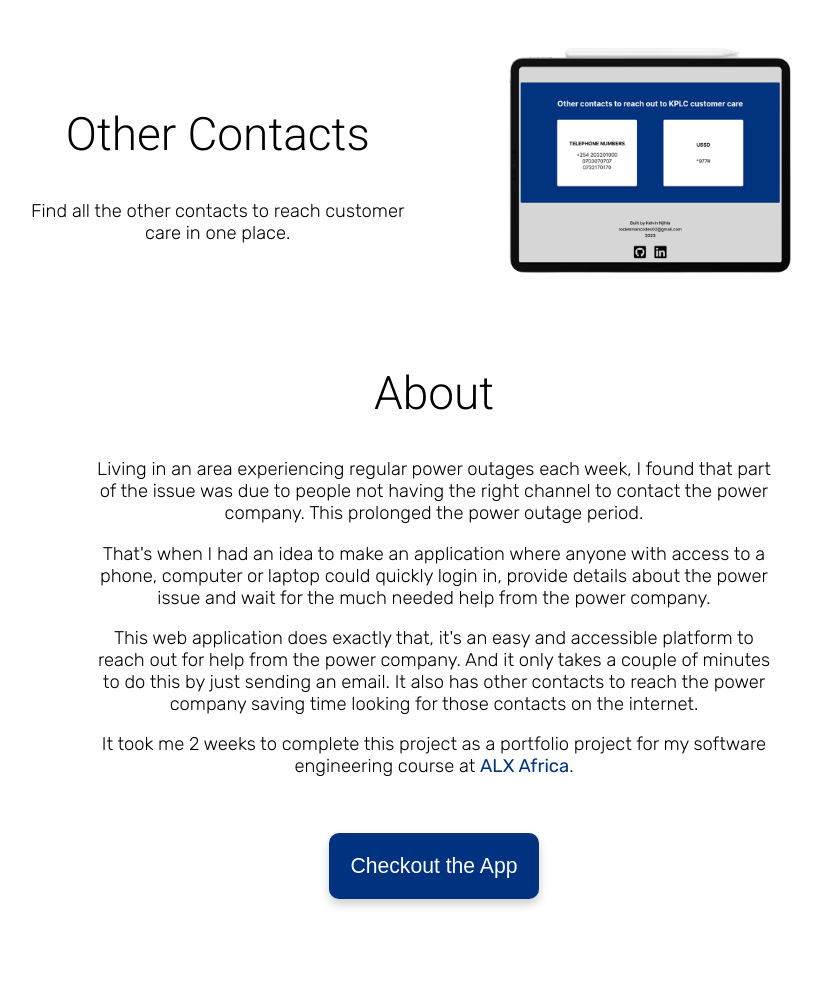
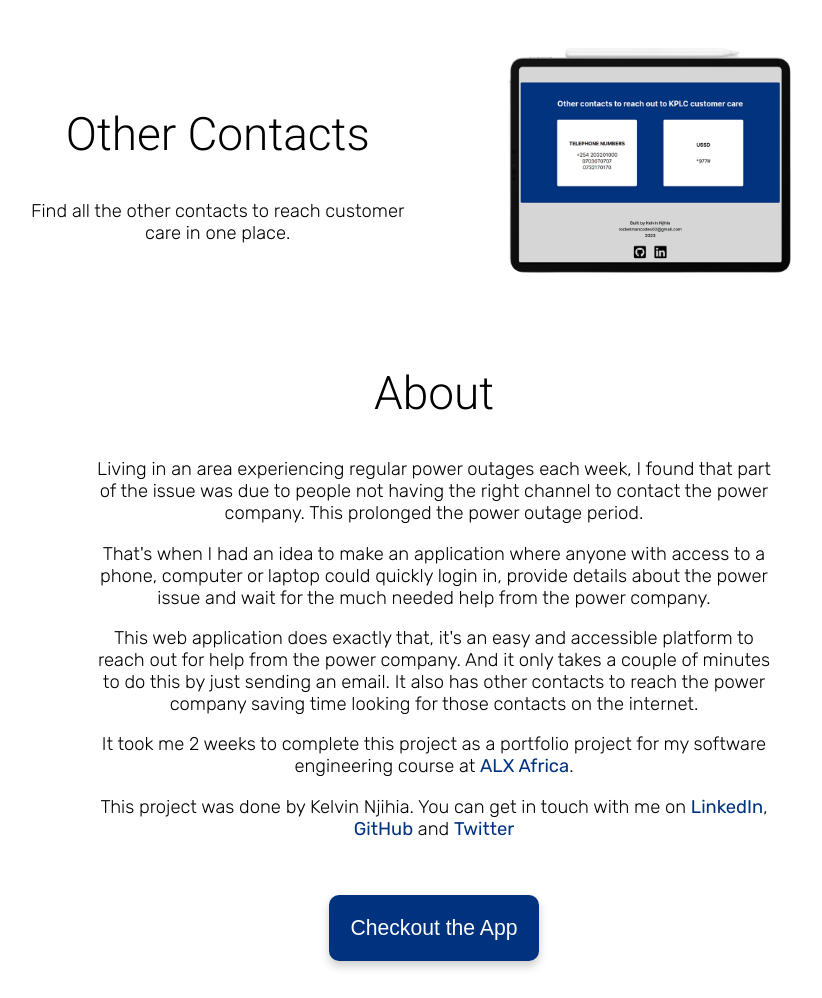
Before and after one commit to 2Kelvin/landingpage-lightsback, a plain HTML site: page index.html in a window 1280 px wide. Shown: the part 1084-2082 px from the top of the page, without its empty margins (206-1028 px from the left). Before the commit the page ends 2020 px from the top, so only its background shows below. Drawn offline with Linux system fonts and the light colour scheme.

Commit message:
add my socials

```diff
--- a/index.html
+++ b/index.html
@@ -93,6 +93,12 @@
                     It took me 2 weeks to complete this project as a portfolio project for my software engineering
                     course at <a href="https://www.alxafrica.com/" target="_blank">ALX Africa</a>.
                 </p>
+                <p>
+                    This project was done by Kelvin Njihia. You can get in touch with me on <a
+                        href="https://www.linkedin.com/in/kelvin-njihia" target="_blank">LinkedIn</a>, <a
+                        href="https://github.com/2Kelvin" target="_blank">GitHub</a> and <a
+                        href="https://twitter.com/rocketman_codes" target="_blank">Twitter</a>
+                </p>
                 <a href="https://2kelvin.github.io/lights-back/" target="_blank">
                     <button>Checkout the App</button>
                 </a>
```
